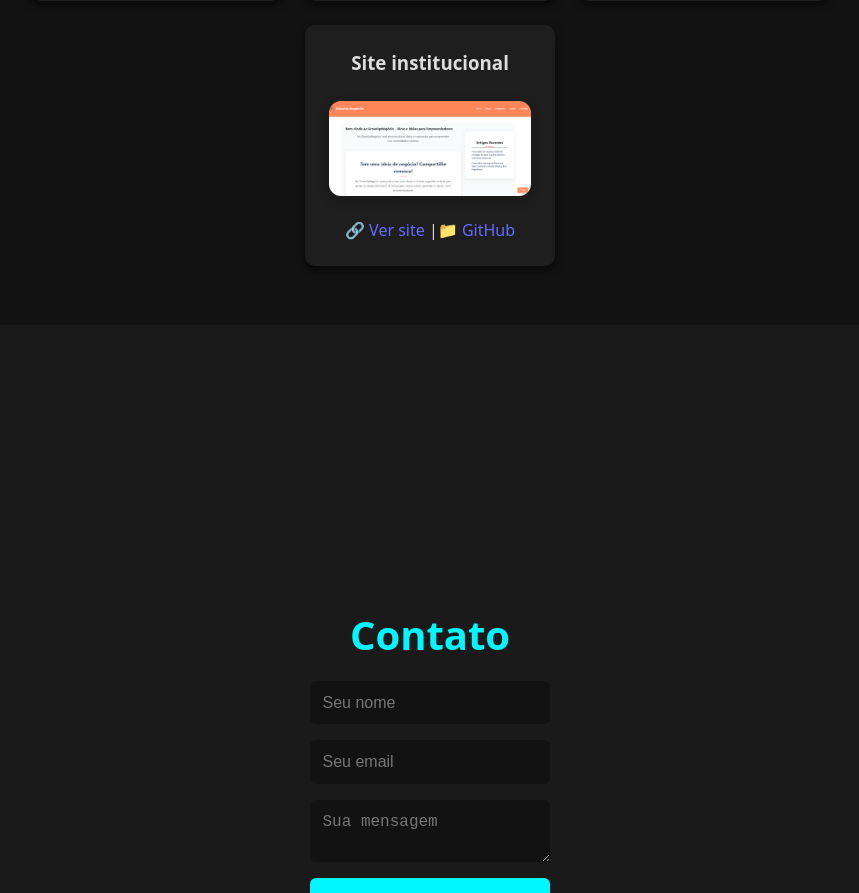
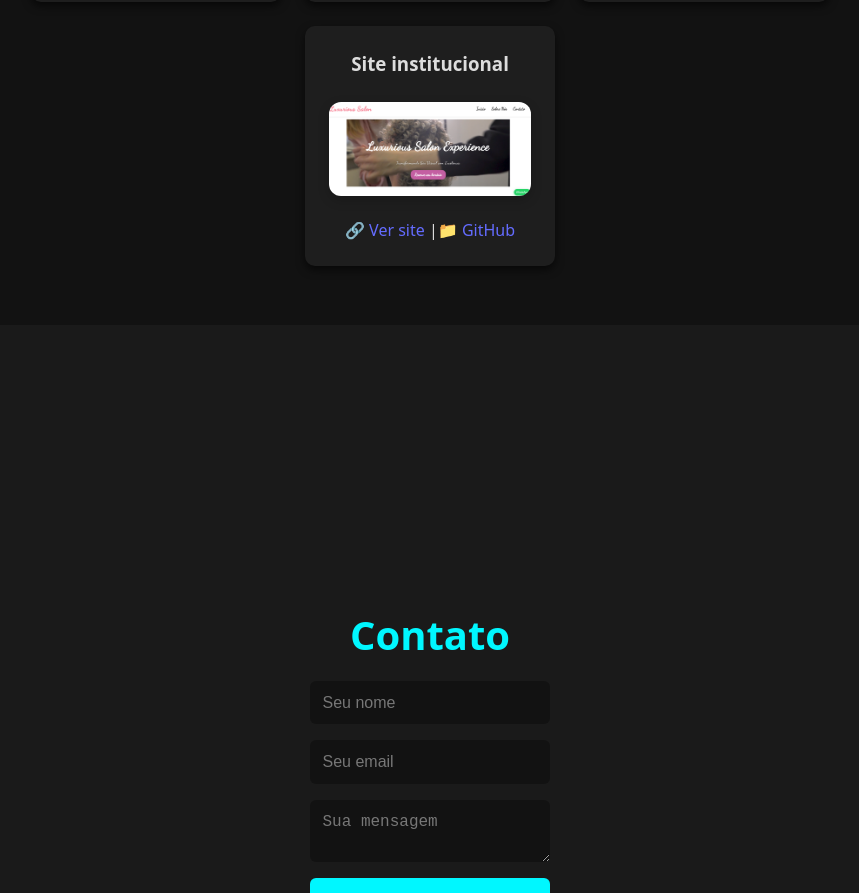
Before and after one commit to AlexandreMoreiraC/marswebsite, a React (Vite) app: page / in a window 1280 px wide. Shown: the part 2875-3768 px from the top of the page, without its empty margins (210-1069 px from the left). Built offline with nearby package versions, Linux system fonts and the light colour scheme.

Commit message:
atualização novo projeto

```diff
--- a/src/pages/Home.jsx
+++ b/src/pages/Home.jsx
@@ -102,7 +102,7 @@ export default function Home() {
           <div className="project-card">
             <h3>Site institucional</h3>
             <br />
-            <img src="/blog.png" alt="Blog" className="project-image" />
+            <img src="/institucional.png" alt="Blog" className="project-image" />
             <a href="https://estetica1-bay.vercel.app/" target="_blank" rel="noopener noreferrer">🔗 Ver site</a> |
             <a href="https://github.com/AlexandreMoreiraC/estetica1" target="_blank" rel="noopener noreferrer">📁 GitHub</a>
           </div>
```
Also changed, not shown: public/institucional.png (added).
